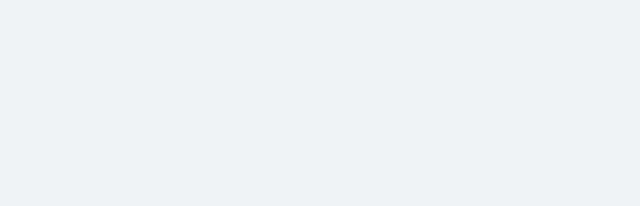
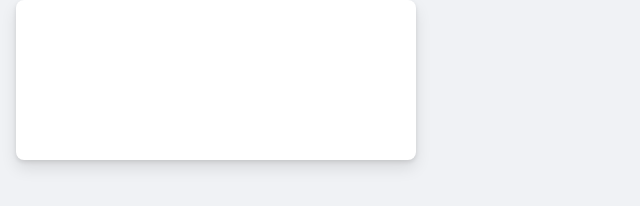
Before and after one commit to tonykrikorian/html-css-mosh, a plain HTML site: page FacebookLoginPage/index.html in a window 1280 px wide. Shown: the whole page, without its empty margins (0-640 px from the left). Drawn offline with Linux system fonts and the light colour scheme.

Commit message:
Add login box

```diff
--- a/FacebookLoginPage/index.html
+++ b/FacebookLoginPage/index.html
@@ -9,5 +9,7 @@
     <link rel="stylesheet" href="../css/normalize.css" />
     <link rel="stylesheet" href="./styles.css" />
   </head>
-  <body></body>
+  <body>
+    <div class="login-box-container login-box-styles"></div>
+  </body>
 </html>
--- a/FacebookLoginPage/styles.css
+++ b/FacebookLoginPage/styles.css
@@ -6,3 +6,15 @@
 body {
   background-color: #f0f2f5;
 }
+
+.login-box-container {
+  display: flexbox;
+  width: 25rem;
+  height: 10rem;
+  margin-left: 1rem;
+}
+.login-box-styles {
+  background-color: #fff;
+  border-radius: 8px;
+  box-shadow: 0 2px 4px rgb(0 0 0 / 10%), 0 8px 16px rgb(0 0 0 / 10%);
+}
```
